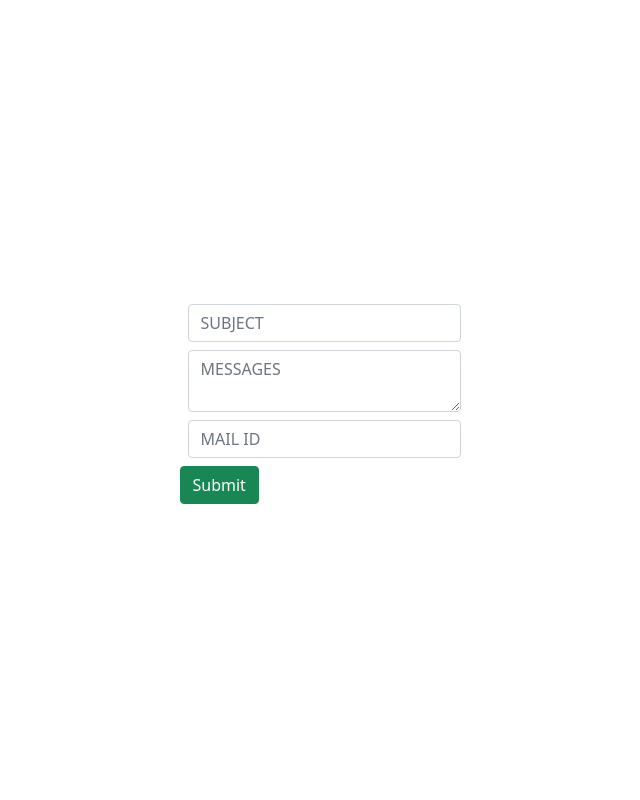
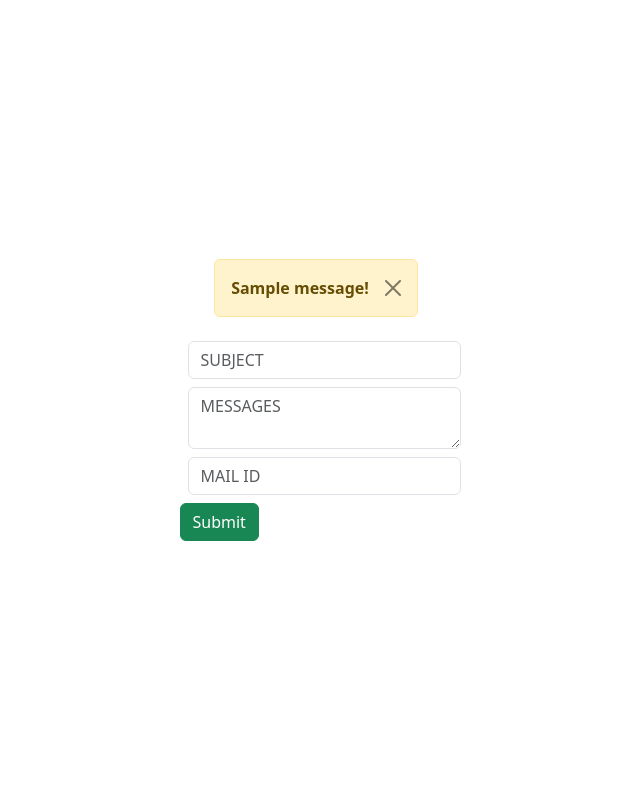
Before and after one commit to um-shuhaib/django-mail, a Django app: page /mailform/ in a window 1280 px wide. Shown: the whole page, without its empty margins (324-964 px from the left). Run offline with Django 5.2, Linux system fonts and the light colour scheme; tables that the repository leaves empty hold one stand-in row (values such as "Sample post"); one stand-in notice (Sample message) is shown; some libraries are stand-ins or nearby versions.

Commit message:
message is sent and dismissable alert is set

```diff
--- a/emailapp/templates/mailform.html
+++ b/emailapp/templates/mailform.html
@@ -1,28 +1,32 @@
 <!DOCTYPE html>
 <html lang="en">
-  <head>
+
+<head>
     <!-- Required meta tags -->
     <meta charset="utf-8" />
     <meta name="viewport" content="width=device-width, initial-scale=1" />
 
     <!-- Bootstrap CSS -->
     <!-- https://cdnjs.com/libraries/twitter-bootstrap/5.0.0-beta1 -->
-    <link
-      rel="stylesheet"
-      href="https://cdnjs.cloudflare.com/ajax/libs/twitter-bootstrap/5.0.0-beta1/css/bootstrap.min.css"
-    />
 
+<link href="https://cdn.jsdelivr.net/npm/bootstrap@5.3.8/dist/css/bootstrap.min.css" rel="stylesheet" integrity="sha384-sRIl4kxILFvY47J16cr9ZwB07vP4J8+LH7qKQnuqkuIAvNWLzeN8tE5YBujZqJLB" crossorigin="anonymous">
     <!-- Icons: https://getbootstrap.com/docs/5.0/extend/icons/ -->
     <!-- https://cdnjs.com/libraries/font-awesome -->
-    <link
-      rel="stylesheet"
-      href="https://cdnjs.cloudflare.com/ajax/libs/font-awesome/5.15.2/css/all.min.css"
-    />
+    <link rel="stylesheet" href="https://cdnjs.cloudflare.com/ajax/libs/font-awesome/5.15.2/css/all.min.css" />
 
     <title>Hello, world!</title>
-  </head>
-  <body class="d-flex vw-100 vh-100 align-items-center justify-content-center">
-    <form action="" method="post" >
+</head>
+{% if messages %}
+{% for i in messages %}
+<div class="alert alert-warning alert-dismissible fade show" role="alert">
+  <strong>{{i}}!</strong>
+  <button type="button" class="btn-close" data-bs-dismiss="alert" aria-label="Close"></button>
+</div>
+{% endfor %}
+{% endif %}
+
+<body class="d-flex flex-column vw-100 vh-100 align-items-center justify-content-center">
+    <form action="" method="post">
         {% csrf_token %}
         <input type="text" class="form-control m-2" placeholder="SUBJECT" name="subject">
 
@@ -35,8 +39,8 @@
     <!-- Optional JavaScript; choose one of the two! -->
 
     <!-- Option 1: Bootstrap Bundle with Popper -->
-    <script src="https://cdnjs.cloudflare.com/ajax/libs/twitter-bootstrap/5.0.0-beta1/js/bootstrap.bundle.min.js"></script>
-
+    <script
+src="https://cdn.jsdelivr.net/npm/bootstrap@5.3.8/dist/js/bootstrap.bundle.min.js" integrity="sha384-FKyoEForCGlyvwx9Hj09JcYn3nv7wiPVlz7YYwJrWVcXK/BmnVDxM+D2scQbITxI" crossorigin="anonymous"></script>
     <!-- Option 2: Separate Popper and Bootstrap JS -->
 
     <!-- https://cdnjs.com/libraries/popper.js/2.5.4 -->
@@ -48,5 +52,6 @@
     ></script> -->
 
     <!-- More: https://getbootstrap.com/docs/5.0/getting-started/introduction/ -->
-  </body>
+</body>
+
 </html>
--- a/emailapp/views.py
+++ b/emailapp/views.py
@@ -1,7 +1,10 @@
 from django.shortcuts import render
+# for sending msg
 from django.core.mail import send_mail,settings
 from django.views import View
 from django.http import HttpResponse
+# for showing message
+from django.contrib import messages
 
 
 # Create your views here.
@@ -25,8 +28,6 @@ class MailSend(View):
         sub=request.POST.get("subject")
         msg=request.POST.get("msg")
         mailid=request.POST.get("mailid")
-        res=send_mail(sub,msg,settings.EMAIL_HOST_USER,[mailid])
-        if res:
-            return HttpResponse("mail succesfull")
-        else:
-            return HttpResponse("mail not succesfull")
+        send_mail(sub,msg,settings.EMAIL_HOST_USER,[mailid])
+        messages.success(request,"Message sent successfully")
+        return render(request,"mailform.html")
```
